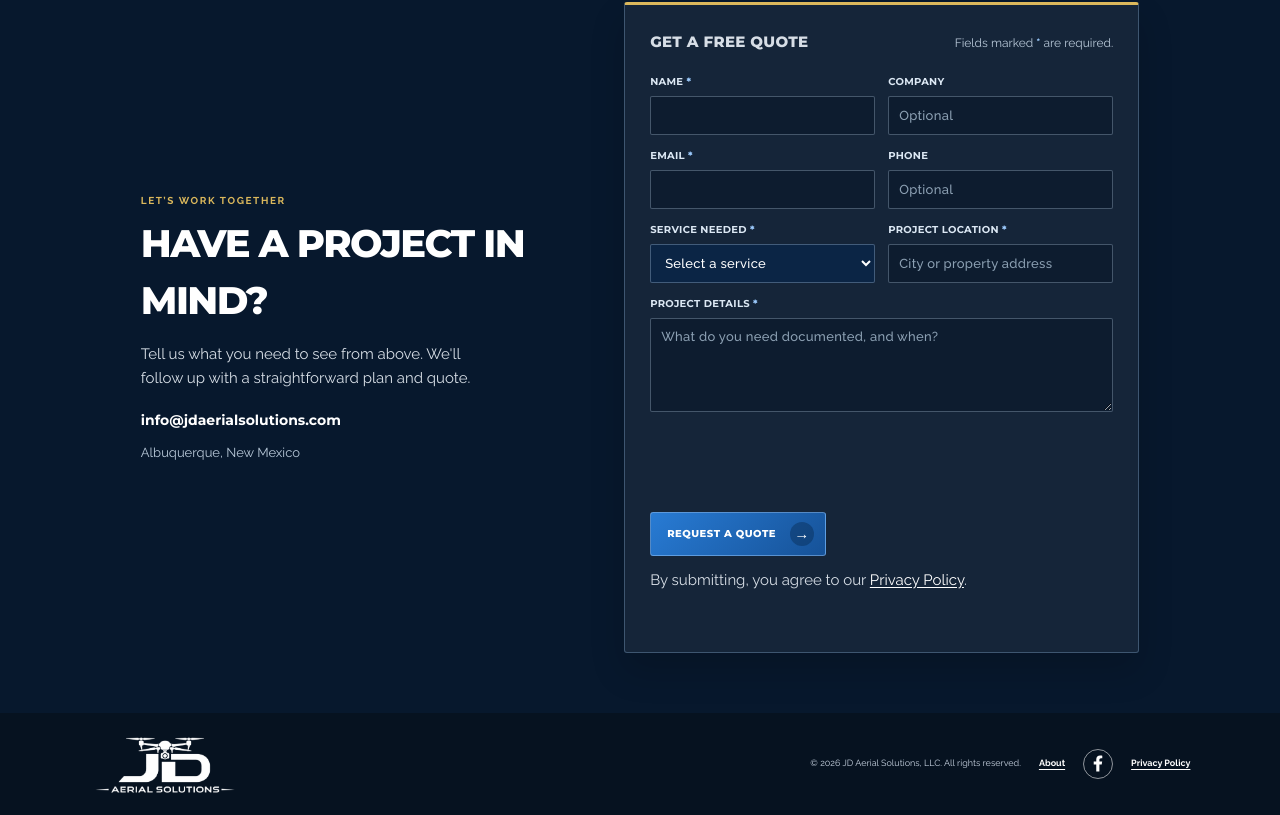
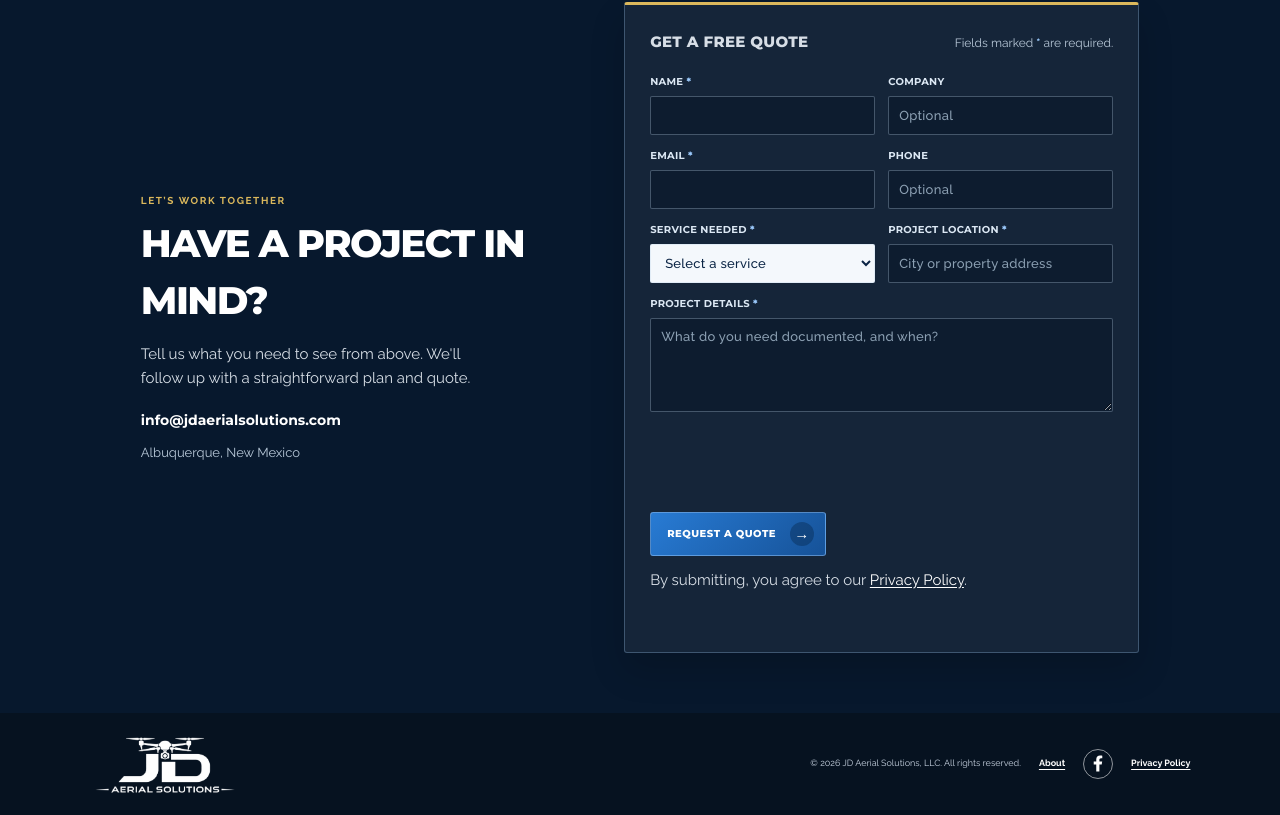
Before and after one commit to jaredjdiaz/jd-aerial-solutions, a Next.js app: page / in a window 1280 px wide. Shown: the part 3298-4113 px from the top of the page. Built offline with nearby package versions, Linux system fonts and the light colour scheme; no server answers.

Commit message:
Improve quote form dropdown contrast

```diff
--- a/app/globals.css
+++ b/app/globals.css
@@ -238,7 +238,7 @@ h1,h2,h3,.hero-copy>p:first-child { font-family:"Montserrat",Arial,Helvetica,san
 .quote-form-grid { display:grid; grid-template-columns:repeat(2,minmax(0,1fr)); gap:13px; }
 .quote-form label { display:grid; gap:7px; color:#dce8f4; font-family:"Montserrat",Arial,sans-serif; font-size:10px; font-weight:700; letter-spacing:.03em; text-transform:uppercase; }
 .quote-form input,.quote-form select,.quote-form textarea { width:100%; border:1px solid rgba(185,209,232,.32); border-radius:2px; background:rgba(1,15,31,.36); color:#fff; font:500 13px "Raleway",Arial,sans-serif; outline:none; }
-.quote-form input,.quote-form select { height:39px; padding:0 10px; }.quote-form textarea { min-height:94px; padding:10px; resize:vertical; }.quote-form select { background:#0b2545; color:#fff; color-scheme:light; }.quote-form select option { background:#fff; color:var(--ink); }.quote-form input::placeholder,.quote-form textarea::placeholder { color:#8ca0b3; }
+.quote-form input,.quote-form select { height:39px; padding:0 10px; }.quote-form textarea { min-height:94px; padding:10px; resize:vertical; }.quote-form select { background:#f4f8fc; color:#0b2545; color-scheme:light; }.quote-form select option { background:#fff; color:#0b2545; }.quote-form select option:checked { background:#155a96; color:#fff; }.quote-form select option:disabled { color:#65798d; }.quote-form input::placeholder,.quote-form textarea::placeholder { color:#8ca0b3; }
 .quote-form input:focus,.quote-form select:focus,.quote-form textarea:focus { border-color:#9dccff; box-shadow:0 0 0 3px rgba(111,174,239,.16); }
 .quote-form-message { grid-column:1 / -1; }.quote-form-trap { position:absolute; width:1px; height:1px; overflow:hidden; clip-path:inset(50%); }
 .quote-form-submit { display:inline-flex; align-items:center; gap:14px; min-height:44px; margin-top:18px; padding:0 11px 0 16px; border:1px solid rgba(177,214,255,.4); border-radius:3px; background:linear-gradient(135deg,#287bd4,#165298); color:#fff; font-family:"Montserrat",Arial,sans-serif; font-size:10px; font-weight:800; letter-spacing:.05em; text-transform:uppercase; cursor:pointer; transition:transform .2s ease,filter .2s ease; }.quote-form-submit:hover:not(:disabled) { filter:brightness(1.1); transform:translateY(-2px); }.quote-form-submit:disabled { cursor:wait; opacity:.72; }.quote-form-submit span { display:grid; place-items:center; width:24px; height:24px; border-radius:50%; background:rgba(4,29,60,.34); font-size:15px; }
```
